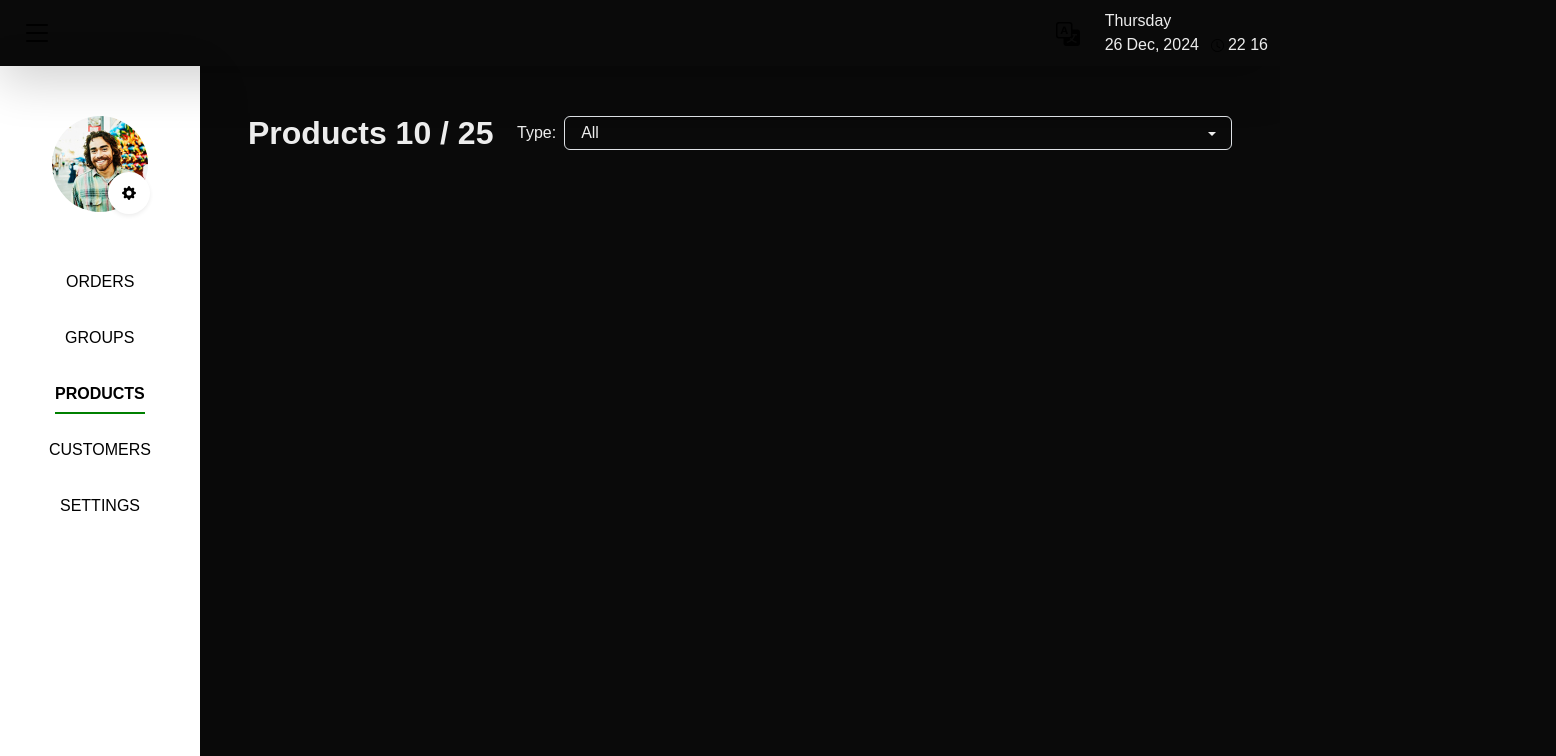
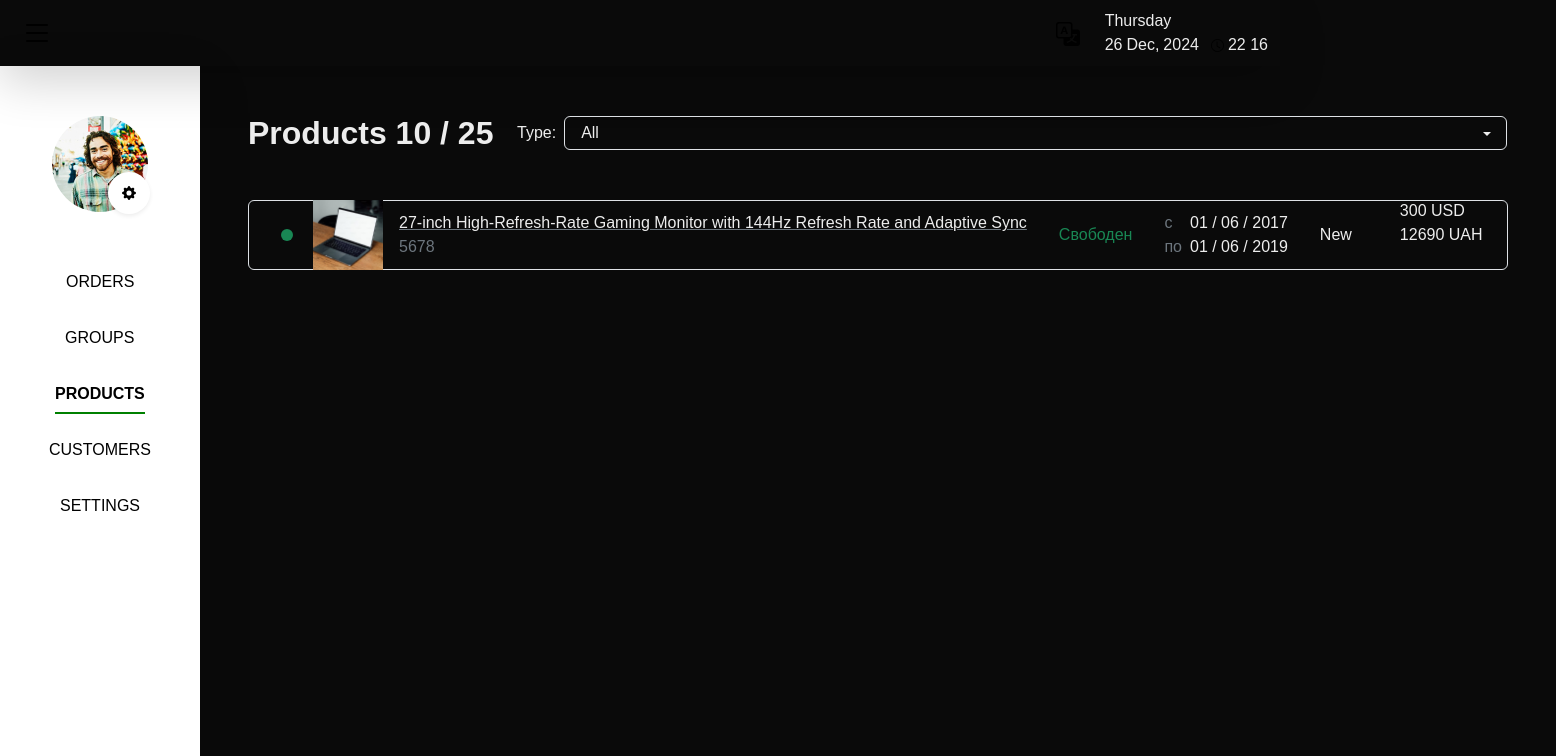
Before and after one commit to ZUBOV-ILLIA/orderly, a Next.js app: page /en/products in a window 1280 px wide. Shown: the top 756 px of the page, 1556 px wide, since content can reach past the window. Built offline with nearby package versions, Linux system fonts and the light colour scheme.

Commit message:
products page work in progress

```diff
--- a/api/products.json
+++ b/api/products.json
@@ -3,8 +3,8 @@
     "id": 1,
     "serialNumber": 5678,
     "isNew": 1,
-    "photo": "pathToFile1.jpg",
-    "title": "27-inch Gaming Monitor",
+    "photo": "/images/prod-img.jpg",
+    "title": "27-inch High-Refresh-Rate Gaming Monitor with 144Hz Refresh Rate and Adaptive Sync",
     "type": "Monitors",
     "specification": "144Hz refresh rate, 1ms response time, HDR support",
     "guarantee": {
@@ -22,8 +22,8 @@
     "id": 2,
     "serialNumber": 7890,
     "isNew": 0,
-    "photo": "pathToFile2.jpg",
-    "title": "Business Laptop",
+    "photo": "/images/prod-img.jpg",
+    "title": "14-inch Business Laptop with Intel Core i7 Processor, 16GB RAM, and 512GB SSD",
     "type": "Laptops",
     "specification": "Intel Core i7, 16GB RAM, 512GB SSD, Windows 10 Pro",
     "guarantee": {
@@ -41,8 +41,8 @@
     "id": 3,
     "serialNumber": 3456,
     "isNew": 1,
-    "photo": "pathToFile3.jpg",
-    "title": "Ergonomic Mechanical Keyboard",
+    "photo": "/images/prod-img.jpg",
+    "title": "Full-Size Ergonomic Mechanical Keyboard with Cherry MX Brown Switches and PBT Keycaps",
     "type": "Keyboards",
     "specification": "RGB backlighting, tactile switches, wrist rest included",
     "guarantee": {
@@ -60,8 +60,8 @@
     "id": 4,
     "serialNumber": 9012,
     "isNew": 1,
-    "photo": "pathToFile4.jpg",
-    "title": "Curved Ultra-wide Monitor",
+    "photo": "/images/prod-img.jpg",
+    "title": "34-inch Ultrawide Curved Gaming Monitor with WQHD Resolution and 144Hz Refresh Rate",
     "type": "Monitors",
     "specification": "34-inch screen, 3440x1440 resolution, 100Hz refresh rate",
     "guarantee": {
@@ -79,8 +79,8 @@
     "id": 5,
     "serialNumber": 1234,
     "isNew": 0,
-    "photo": "pathToFile5.jpg",
-    "title": "Wireless Mouse",
+    "photo": "/images/prod-img.jpg",
+    "title": "Ergonomic Wireless Mouse with Adjustable DPI and Silent Clicks",
     "type": "Accessories",
     "specification": "High precision, rechargeable battery, ergonomic design",
     "guarantee": {
@@ -98,8 +98,8 @@
     "id": 6,
     "serialNumber": 5679,
     "isNew": 1,
-    "photo": "pathToFile6.jpg",
-    "title": "Portable Bluetooth Speaker",
+    "photo": "/images/prod-img.jpg",
+    "title": "Wireless Gaming Headset with 7.1 Surround Sound, Active Noise Cancellation, and Detachable",
     "type": "Accessories",
     "specification": "Water-resistant, 12-hour battery life, clear sound quality",
     "guarantee": {
@@ -117,7 +117,7 @@
     "id": 7,
     "serialNumber": 8901,
     "isNew": 0,
-    "photo": "pathToFile7.jpg",
+    "photo": "/images/prod-img.jpg",
     "title": "4K Ultra HD Smart TV",
     "type": "Electronics",
     "specification": "55-inch screen, Dolby Vision, built-in apps and streaming services",
@@ -136,7 +136,7 @@
     "id": 8,
     "serialNumber": 2345,
     "isNew": 1,
-    "photo": "pathToFile8.jpg",
+    "photo": "/images/prod-img.jpg",
     "title": "Gaming Headset with Microphone",
     "type": "Accessories",
     "specification": "Noise-cancelling, surround sound, adjustable microphone",
@@ -155,8 +155,8 @@
     "id": 9,
     "serialNumber": 3457,
     "isNew": 1,
-    "photo": "pathToFile9.jpg",
-    "title": "15.6-inch Laptop with i5 Processor",
+    "photo": "/images/prod-img.jpg",
+    "title": "Wireless Gaming Headset with 7.1 Surround Sound, Active Noise Cancellation, and Detachable",
     "type": "Laptops",
     "specification": "Intel Core i5, 8GB RAM, 256GB SSD, 1080p display",
     "guarantee": {
@@ -174,7 +174,7 @@
     "id": 10,
     "serialNumber": 6789,
     "isNew": 1,
-    "photo": "pathToFile10.jpg",
+    "photo": "/images/prod-img.jpg",
     "title": "External Hard Drive 1TB",
     "type": "Storage",
     "specification": "USB 3.0, shockproof, fast data transfer speed",
@@ -193,8 +193,8 @@
     "id": 11,
     "serialNumber": 1357,
     "isNew": 1,
-    "photo": "pathToFile11.jpg",
-    "title": "27-inch 4K Monitor",
+    "photo": "/images/prod-img.jpg",
+    "title": "Wireless Gaming Headset with 7.1 Surround Sound, Active Noise Cancellation, and Detachable",
     "type": "Monitors",
     "specification": "3840x2160 resolution, 60Hz refresh rate, IPS panel for vivid colors",
     "guarantee": {
@@ -212,7 +212,7 @@
     "id": 12,
     "serialNumber": 2468,
     "isNew": 1,
-    "photo": "pathToFile12.jpg",
+    "photo": "/images/prod-img.jpg",
     "title": "Ultra-light Laptop",
     "type": "Laptops",
     "specification": "Intel Core i3, 8GB RAM, 128GB SSD, 13-inch display",
@@ -231,8 +231,8 @@
     "id": 13,
     "serialNumber": 9876,
     "isNew": 1,
-    "photo": "pathToFile13.jpg",
-    "title": "Bluetooth Wireless Keyboard",
+    "photo": "/images/prod-img.jpg",
+    "title": "Wireless Gaming Headset with 7.1 Surround Sound, Active Noise Cancellation, and Detachable",
     "type": "Keyboards",
     "specification": "Compact design, multi-device support, long battery life",
     "guarantee": {
@@ -250,7 +250,7 @@
     "id": 14,
     "serialNumber": 8642,
     "isNew": 1,
-    "photo": "pathToFile14.jpg",
+    "photo": "/images/prod-img.jpg",
     "title": "External SSD 512GB",
     "type": "Storage",
     "specification": "USB 3.1, ultra-fast read/write speeds, portable design",
@@ -269,7 +269,7 @@
     "id": 15,
     "serialNumber": 7531,
     "isNew": 1,
-    "photo": "pathToFile15.jpg",
+    "photo": "/images/prod-img.jpg",
     "title": "Smart Home Security Camera",
     "type": "Electronics",
     "specification": "1080p resolution, motion detection, night vision, cloud storage",
@@ -288,8 +288,8 @@
     "id": 16,
     "serialNumber": 1122,
     "isNew": 1,
-    "photo": "pathToFile16.jpg",
-    "title": "Wireless Charging Pad",
+    "photo": "/images/prod-img.jpg",
+    "title": "Wireless Gaming Headset with 7.1 Surround Sound, Active Noise Cancellation, and Detachable",
     "type": "Accessories",
     "specification": "Fast charging, compatible with Qi-enabled devices, sleek design",
     "guarantee": {
@@ -307,7 +307,7 @@
     "id": 17,
     "serialNumber": 2233,
     "isNew": 1,
-    "photo": "pathToFile17.jpg",
+    "photo": "/images/prod-img.jpg",
     "title": "Smart Fitness Watch",
     "type": "Wearables",
     "specification": "Heart rate monitor, GPS tracking, waterproof, activity and sleep tracking",
@@ -326,7 +326,7 @@
     "id": 18,
     "serialNumber": 3344,
     "isNew": 1,
-    "photo": "pathToFile18.jpg",
+    "photo": "/images/prod-img.jpg",
     "title": "Gaming Chair with Lumbar Support",
     "type": "Furniture",
     "specification": "Ergonomic design, adjustable armrests, durable leather, 360-degree swivel",
@@ -345,7 +345,7 @@
     "id": 19,
     "serialNumber": 4455,
     "isNew": 1,
-    "photo": "pathToFile19.jpg",
+    "photo": "/images/prod-img.jpg",
     "title": "Digital SLR Camera",
     "type": "Electronics",
     "specification": "24.2 MP, Full HD video recording, Wi-Fi enabled",
@@ -364,7 +364,7 @@
     "id": 20,
     "serialNumber": 5566,
     "isNew": 1,
-    "photo": "pathToFile20.jpg",
+    "photo": "/images/prod-img.jpg",
     "title": "Portable Projector",
     "type": "Electronics",
     "specification": "Mini design, HD resolution, wireless connectivity",
@@ -383,7 +383,7 @@
     "id": 21,
     "serialNumber": 6677,
     "isNew": 1,
-    "photo": "pathToFile21.jpg",
+    "photo": "/images/prod-img.jpg",
     "title": "Wireless Earbuds",
     "type": "Accessories",
     "specification": "Noise-cancelling, 20-hour battery life, touch controls",
@@ -402,7 +402,7 @@
     "id": 22,
     "serialNumber": 7788,
     "isNew": 0,
-    "photo": "pathToFile22.jpg",
+    "photo": "/images/prod-img.jpg",
     "title": "Bluetooth Wireless Speaker",
     "type": "Accessories",
     "specification": "Portable design, 30-hour battery life, high-quality sound",
@@ -421,7 +421,7 @@
     "id": 23,
     "serialNumber": 8899,
     "isNew": 1,
-    "photo": "pathToFile23.jpg",
+    "photo": "/images/prod-img.jpg",
     "title": "Portable Power Bank 10000mAh",
     "type": "Accessories",
     "specification": "Quick charge, dual USB ports, compact and portable",
@@ -440,7 +440,7 @@
     "id": 24,
     "serialNumber": 9900,
     "isNew": 1,
-    "photo": "pathToFile24.jpg",
+    "photo": "/images/prod-img.jpg",
     "title": "Smart Thermostat",
     "type": "Electronics",
     "specification": "Wi-Fi enabled, energy saving, easy to control via app",
@@ -459,7 +459,7 @@
     "id": 25,
     "serialNumber": 1123,
     "isNew": 1,
-    "photo": "pathToFile25.jpg",
+    "photo": "/images/prod-img.jpg",
     "title": "Adjustable Standing Desk",
     "type": "Furniture",
     "specification": "Height adjustable, ergonomic design, sturdy frame",
--- a/app/[locale]/products/page.tsx
+++ b/app/[locale]/products/page.tsx
@@ -1,6 +1,8 @@
 // import { useTranslations } from "next-intl";
 import { getTranslations } from "next-intl/server";
 import CustomSelect from "@/components/CustomSelect";
+import ProductCard from "@/components/ProductCard";
+import "@/styles/_products.scss";
 
 import products from "@/api/products.json";
 
@@ -10,19 +12,25 @@ export default async function ProductsPage() {
   const productTypes = [...new Set(products.map((product) => product.type))];
 
   return (
-    <div className="flex-grow-1">
-      <div className="my-5 mx-4 mx-md-5 d-md-flex align-items-center">
+    <div className="products position-relative px-4 px-md-5 flex-grow-1">
+      <div className="my-5 d-md-flex align-items-center">
         <h2 className="mb-3 me-4 mb-md-0 fw-bolder text-nowrap animate__animated animate__backInLeft animate__faster">
           {t("products")} 10 / 25
         </h2>
 
         <div className="d-sm-flex align-items-center flex-grow-1 animate__animated animate__backInRight animate__faster">
           <span className="me-2">{t("type")}:</span>
-          <div className="w-100">
+          <div className="flex-grow-1">
             <CustomSelect options={productTypes} />
           </div>
         </div>
       </div>
+
+      <div className="products__list d-flex flex-column gap-3 overflow-scroll">
+        {products.slice(0, 1).map((product) => (
+          <ProductCard key={product.id} p={product} />
+        ))}
+      </div>
     </div>
   );
 }
--- /dev/null
+++ b/components/ProductCard.tsx
@@ -0,0 +1,57 @@
+// "use client";
+import Image from "next/image";
+import "@/styles/_product-card.scss";
+import { getTranslations } from "next-intl/server";
+
+// import { Locale, routing, usePathname, useRouter } from "@/i18n/routing";
+
+export default async function ProductCard({ p }: { p: Product }) {
+  const t = await getTranslations();
+
+  function formatDate(input: string): string {
+    const [date] = input.split(" ");
+    const [year, month, day] = date.split("-");
+
+    return `${day} / ${month} / ${year}`;
+  }
+
+  return (
+    <div className="prod-card px-4 d-flex align-items-center border rounded-2">
+      <span className="prod-card__status-dot ms-2 me-3 position-relative bg-success rounded-circle"></span>
+      <Image
+        src={p.photo}
+        className="ms-1 me-3"
+        alt={p.title}
+        height={70}
+        width={70}
+      />
+      <div className="me-4 d-flex flex-column justify-content-center">
+        <p className="prod-card__name">{p.title}</p>
+        <p className="text-secondary">{p.serialNumber}</p>
+      </div>
+
+      <span className="me-4 px-2 text-success">Свободен</span>
+
+      <div className="me-4 pe-2 d-flex flex-column justify-content-center">
+        <p className="d-flex justify-content-between gap-2">
+          <span className="text-secondary">c</span>{" "}
+          <span>{formatDate(p.guarantee.start)}</span>
+        </p>
+        <p className="d-flex justify-content-between gap-2">
+          <span className="text-secondary">по</span>{" "}
+          <span>{formatDate(p.guarantee.end)}</span>
+        </p>
+      </div>
+
+      <span className="me-5">{t(p.isNew ? "new" : "used")}</span>
+
+      <div className="pb-4 d-flex flex-column justify-content-center">
+        {p.price.map((el) => (
+          <span key={`${p.id}-${el.symbol}`}>
+            {el.value} {el.symbol}
+          </span>
+        ))}
+      </div>
+    </div>
+  );
+}
--- a/messages/en.json
+++ b/messages/en.json
@@ -7,5 +7,7 @@
   "groups": "Groups",
   "products": "Products",
   "customers": "Customers",
-  "settings": "Settings"
+  "settings": "Settings",
+  "new": "New",
+  "used": "Used"
 }
--- a/messages/ru.json
+++ b/messages/ru.json
@@ -7,5 +7,7 @@
   "groups": "Группы",
   "products": "Продукты",
   "customers": "Пользователи",
-  "settings": "Настройки"
+  "settings": "Настройки",
+  "new": "Новый",
+  "used": "Б / У"
 }
--- a/styles/_navigation-menu.scss
+++ b/styles/_navigation-menu.scss
@@ -1,5 +1,11 @@
 .nav-menu {
   width: 200px;
+  flex-shrink: 0;
+  transition: .3s linear;
+
+  &--closed {
+    width: 0;
+  }
 
   &__img-wrap {
     height: 100px;
--- /dev/null
+++ b/styles/_product-card.scss
@@ -0,0 +1,14 @@
+.prod-card {
+  height: 70px;
+  min-width: max-content;
+
+  &__status-dot {
+    height: 12px;
+    width: 12px;
+    flex-shrink: 0;
+  }
+
+  &__name {
+    text-decoration: underline #6c757d;
+  }
+}
--- /dev/null
+++ b/styles/_products.scss
@@ -0,0 +1,8 @@
+.products {
+  //max-width: 100%;
+
+
+  &__list {
+    //max-width: 50%;
+  }
+}
--- a/styles/globals.scss
+++ b/styles/globals.scss
@@ -13,7 +13,7 @@
 html,
 body {
   max-width: 100vw;
-  overflow-x: hidden;
+  //overflow-x: hidden;
 }
 
 body {
@@ -30,6 +30,11 @@ body {
   margin: 0;
 }
 
+h1, h2, h3, h4, h5, h6, p {
+  margin: 0;
+  padding: 0;
+}
+
 a {
   color: inherit;
   text-decoration: none;
```
Also changed, not shown: api/orders.json (+8 -8 lines), types/types.d.ts (added, +24 -0 lines), public/images/prod-img.jpg (added).
